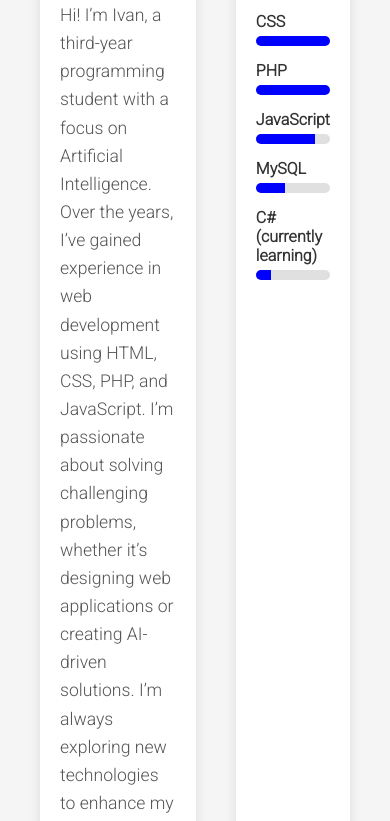
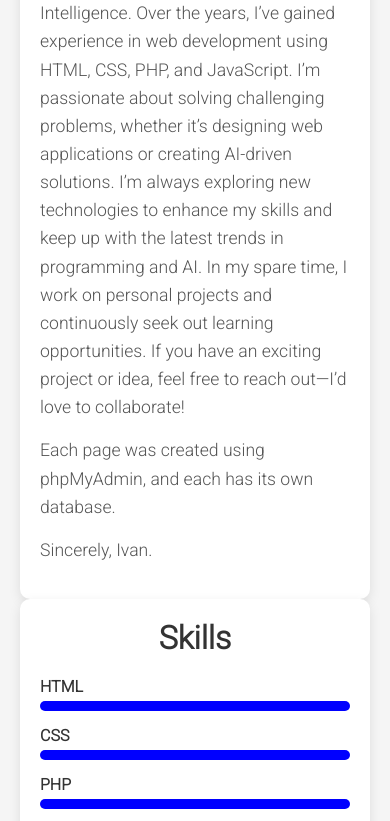
Before and after one commit to kennedytsk/my-website, a plain HTML site: page index.html in a window 390 px wide. Shown: the part 155-976 px from the top of the page. Drawn offline with Linux system fonts and the light colour scheme.

Commit message:
Add files via upload

```diff
--- a/index.html
+++ b/index.html
@@ -1,5 +1,5 @@
 <!DOCTYPE html>
-<html lang="ru">
+<html lang="eng">
 <head>
     <meta charset="UTF-8">
     <meta name="viewport" content="width=device-width, initial-scale=1.0">
--- a/style.css
+++ b/style.css
@@ -24,6 +24,7 @@ header h1 {
 
 .container {
     display: flex;
+    justify-content: flex-start;
     flex-direction: column;
     align-items: center;
     max-width: 1200px;
@@ -32,11 +33,13 @@ header h1 {
 }
 
 .about-me, .skills {
-    background-color: #ffffff;
-    border-radius: 10px;
-    box-shadow: 0 4px 12px rgba(0, 0, 0, 0.1);
-    padding: 20px;
-    margin: 20px;
+        min-height: auto;
+        background-color: #ffffff;
+        border-radius: 10px;
+        box-shadow: 0 4px 12px rgba(0, 0, 0, 0.1);
+        padding: 20px;
+        margin: 20px;
+        width: 100%;
 }
 
 .container-content {
@@ -47,12 +50,45 @@ header h1 {
 
 .about-me {
     width: 60%;
+    background-color: #ffffff;
+    border-radius: 10px;
+    box-shadow: 0 4px 12px rgba(0, 0, 0, 0.1);
+    padding: 20px;
+    margin: 20px;
+    max-width: 800px;
+    width: 100%;
+    margin: 0 auto;
+    text-align: left;
+
+
 }
 
 .skills {
-    width: 35%;
+        max-width: 800px;
+        width: 100%;
+        margin: 0 auto;
+        display: flex;
+        flex-wrap: wrap;
+        justify-content: center;
+
 }
-
+@media (max-width: 768px) {
+    .container-content {
+        flex-direction: column;
+        align-items: center;
+    }}
+@media (max-width: 768px) {
+    .about-me, .skills {
+        height: auto;
+        overflow: hidden;
+    }
+}
+@media (max-width: 768px) {
+    .frame img {
+        max-height: 200px;
+        object-fit: cover;
+    }
+}
 .about-me h2, .skills h2 {
     font-size: 2rem;
     margin-bottom: 20px;
@@ -110,10 +146,6 @@ header h1 {
     height: 100px;
     overflow: hidden;
 }
-
-
-
-
 .frame:hover {
     transform: translateY(-10px);
     box-shadow: 0 8px 20px rgba(0, 0, 0, 0.1);
@@ -257,7 +289,7 @@ footer {
 }
 
 .social-links a:hover {
-    color: #0066cc;
+    color: blue;
 }
 .copyright {
     text-align: right;
```
